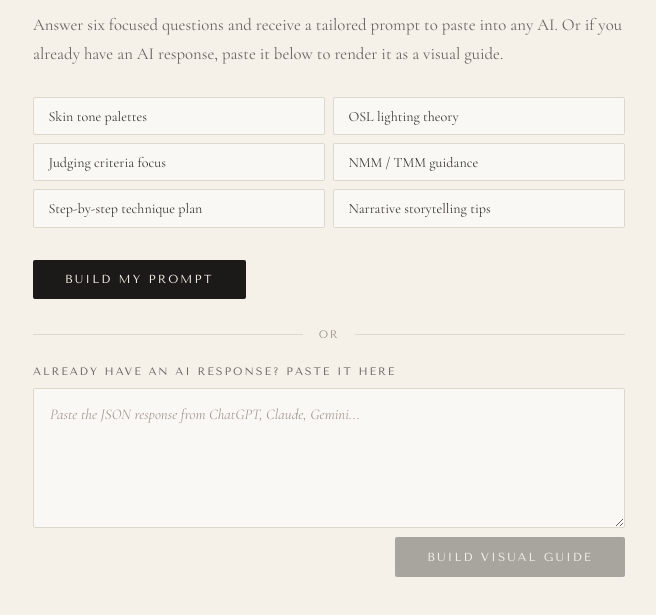
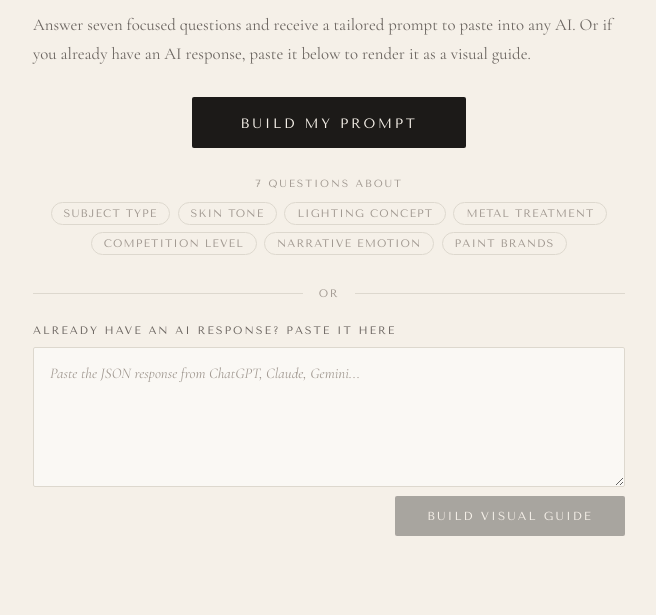
Before and after one commit to Paryz/bust-atelier, a plain HTML site: page index.html in a window 1280 px wide. Shown: the part 213-828 px from the top of the page, without its empty margins (311-967 px from the left). Drawn offline with nearby package versions, Linux system fonts and the light colour scheme.

Commit message:
Update index.html

```diff
--- a/index.html
+++ b/index.html
@@ -119,20 +119,24 @@ html, body {
   margin-bottom: 1.8rem;
 }
 
-.feature-grid {
-  display: grid;
-  grid-template-columns: 1fr 1fr;
-  gap: 0.5rem;
+.feature-tags {
+  display: flex;
+  flex-wrap: wrap;
+  gap: 0.45rem;
   margin-bottom: 2rem;
+  justify-content: center;
 }
 
-.feature-item {
-  background: var(--white);
+.feature-tag {
+  font-family: var(--font-sans);
+  font-size: 0.68rem;
+  letter-spacing: 0.1em;
+  text-transform: uppercase;
+  color: var(--muted);
+  background: transparent;
   border: 1px solid var(--border);
-  padding: 0.6rem 0.9rem;
-  font-size: 0.88rem;
-  color: var(--graphite);
-  border-radius: 2px;
+  border-radius: 20px;
+  padding: 0.25rem 0.75rem;
 }
 
 /* QUESTION */
@@ -831,16 +835,20 @@ function htmlStart() {
   var pasted = state.pastedResponse || '';
   return '<div class="eyebrow">Competition Painting Advisor</div>' +
     '<h1 class="start-title">Paint your bust with <em>intention</em></h1>' +
-    '<p class="start-body">Answer six focused questions and receive a tailored prompt to paste into any AI. Or if you already have an AI response, paste it below to render it as a visual guide.</p>' +
-    '<div class="feature-grid">' +
-    '<div class="feature-item">Skin tone palettes</div>' +
-    '<div class="feature-item">OSL lighting theory</div>' +
-    '<div class="feature-item">Judging criteria focus</div>' +
-    '<div class="feature-item">NMM / TMM guidance</div>' +
-    '<div class="feature-item">Step-by-step technique plan</div>' +
-    '<div class="feature-item">Narrative storytelling tips</div>' +
+    '<p class="start-body">Answer seven focused questions and receive a tailored prompt to paste into any AI. Or if you already have an AI response, paste it below to render it as a visual guide.</p>' +
+    '<div style="text-align:center;margin-bottom:1.8rem">' +
+    '<button class="btn-primary" id="start-btn" style="padding:1.1rem 3rem;font-size:0.85rem;letter-spacing:0.2em">Build my prompt</button>' +
     '</div>' +
-    '<button class="btn-primary" id="start-btn">Build my prompt</button>' +
+    '<p style="font-family:var(--font-sans);font-size:0.65rem;letter-spacing:0.18em;text-transform:uppercase;color:var(--muted);text-align:center;margin-bottom:0.75rem">7 questions about</p>' +
+    '<div class="feature-tags">' +
+    '<span class="feature-tag">Subject type</span>' +
+    '<span class="feature-tag">Skin tone</span>' +
+    '<span class="feature-tag">Lighting concept</span>' +
+    '<span class="feature-tag">Metal treatment</span>' +
+    '<span class="feature-tag">Competition level</span>' +
+    '<span class="feature-tag">Narrative emotion</span>' +
+    '<span class="feature-tag">Paint brands</span>' +
+    '</div>' +
 
     '<div class="start-divider"><span>or</span></div>' +
 
```
